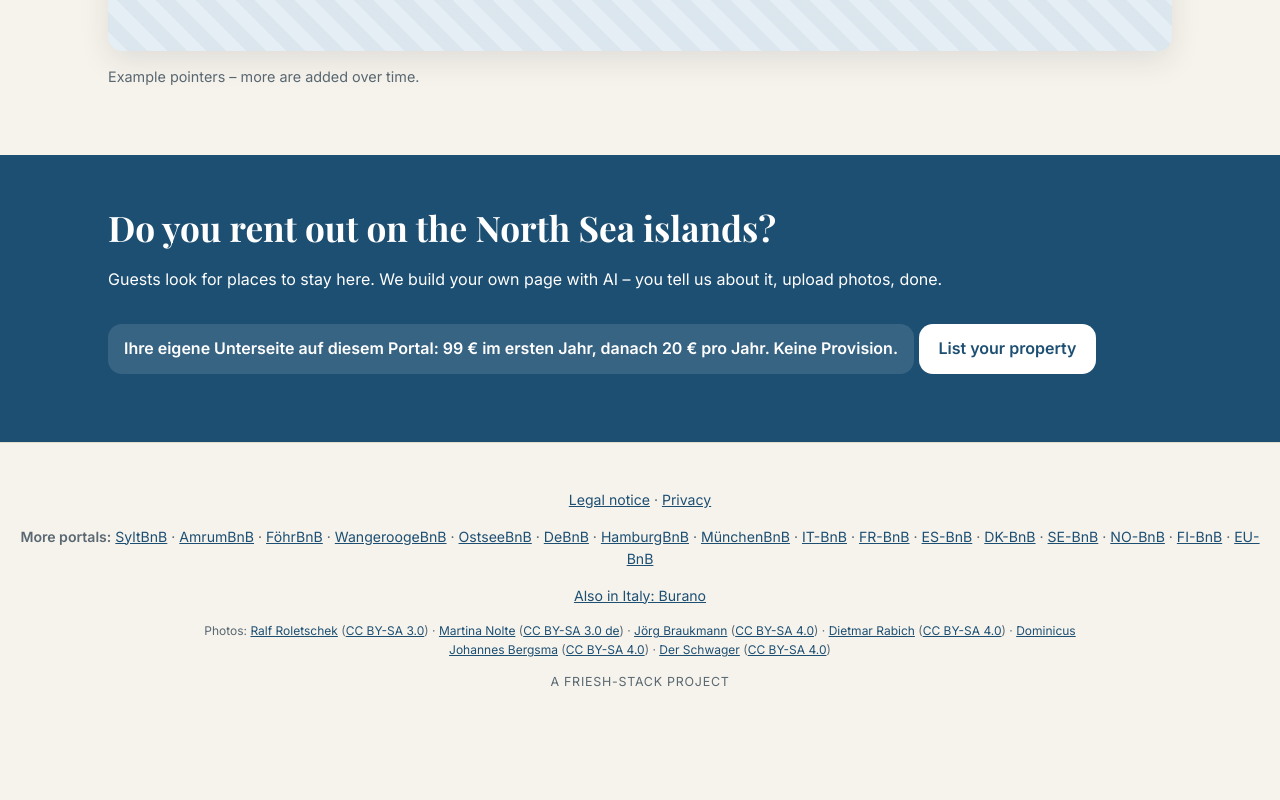
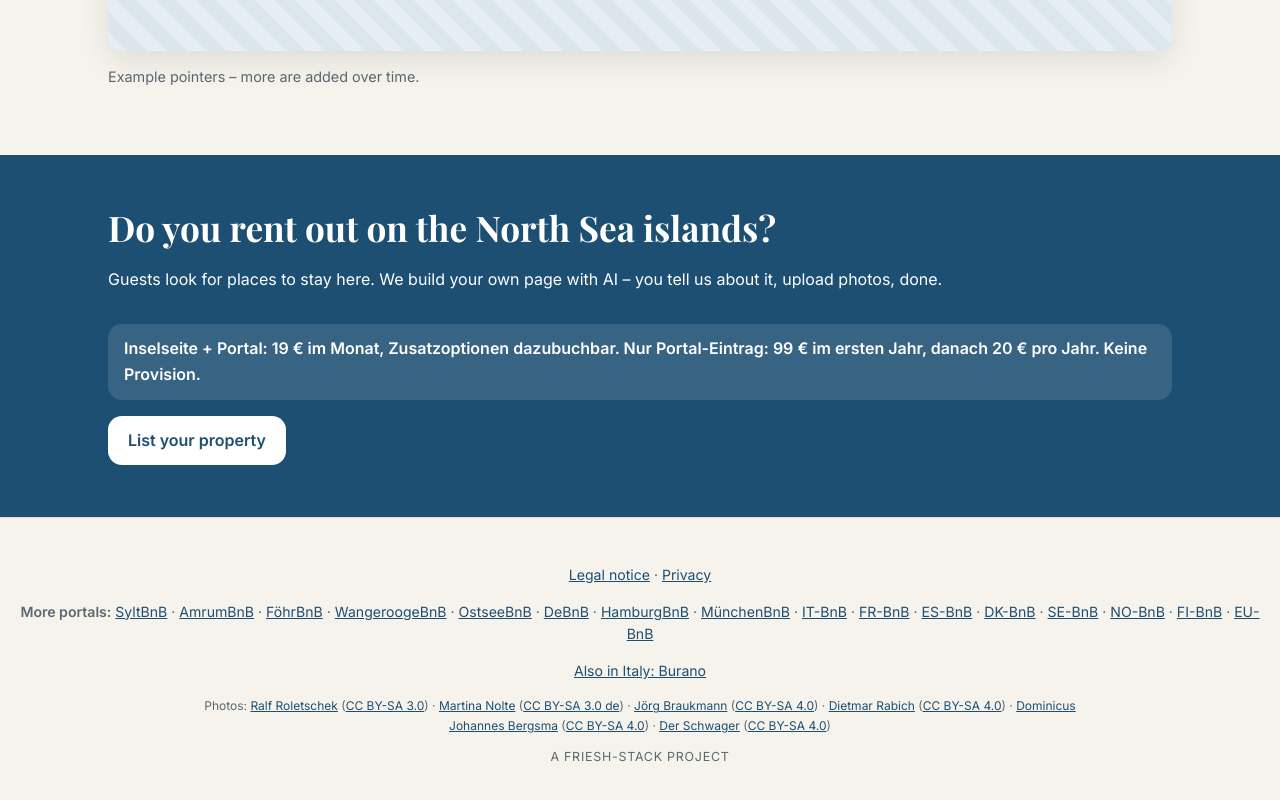
Before and after one commit to friesh-stack/nordseebnb, a plain HTML site: page aktuell.html in a window 1280 px wide. Shown: the part 1404-2204 px from the top of the page. Before the commit the page ends 2153 px from the top, so only its background shows below. Drawn offline with Linux system fonts and the light colour scheme.

Commit message:
auto: Inhalte 2026-11-23

```diff
--- a/aktuell.html
+++ b/aktuell.html
@@ -40,7 +40,7 @@
   <div class="block">
     <h2><span lang="de">Sie vermieten auf den Nordseeinseln?</span><span lang="en" hidden>Do you rent out on the North Sea islands?</span></h2>
     <p><span lang="de">Gäste suchen hier nach Unterkünften. Wir erstellen Ihnen mit KI eine eigene Unterseite – Sie erzählen, laden Fotos hoch, fertig.</span><span lang="en" hidden>Guests look for places to stay here. We build your own page with AI – you tell us about it, upload photos, done.</span></p>
-    <p class="preis"><span lang="de">Ihre eigene Unterseite auf diesem Portal: 99 € im ersten Jahr, danach 20 € pro Jahr. Keine Provision.</span><span lang="en" hidden>Ihre eigene Unterseite auf diesem Portal: 99 € im ersten Jahr, danach 20 € pro Jahr. Keine Provision.</span></p>
+    <p class="preis"><span lang="de">Inselseite + Portal: 19 € im Monat, Zusatzoptionen dazubuchbar. Nur Portal-Eintrag: 99 € im ersten Jahr, danach 20 € pro Jahr. Keine Provision.</span><span lang="en" hidden>Inselseite + Portal: 19 € im Monat, Zusatzoptionen dazubuchbar. Nur Portal-Eintrag: 99 € im ersten Jahr, danach 20 € pro Jahr. Keine Provision.</span></p>
     <a class="btn btn-hell" href="https://nordsee-webdesign.de"><span lang="de">Unterkunft eintragen</span><span lang="en" hidden>List your property</span></a>
   </div>
 </section>
```
